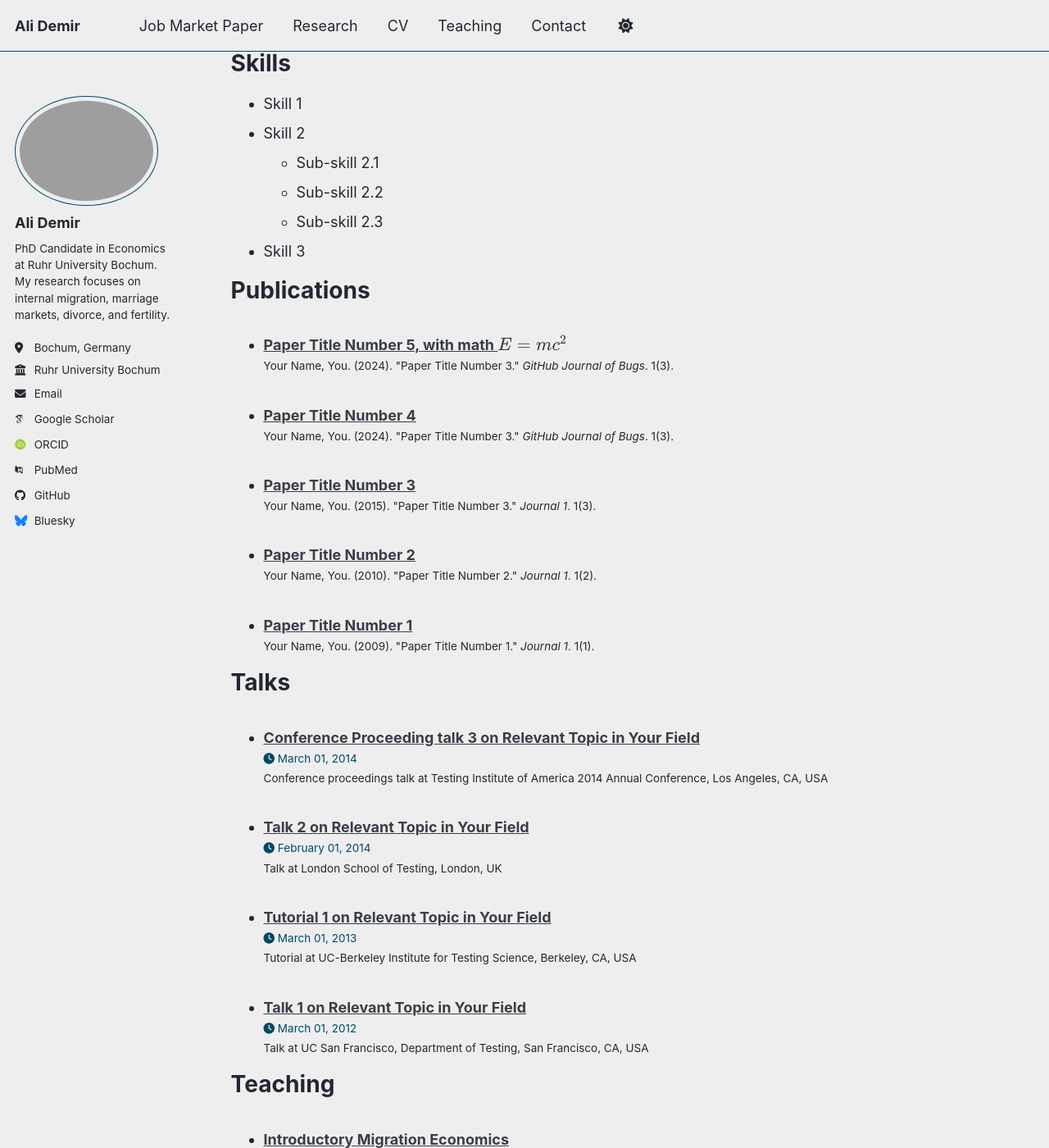
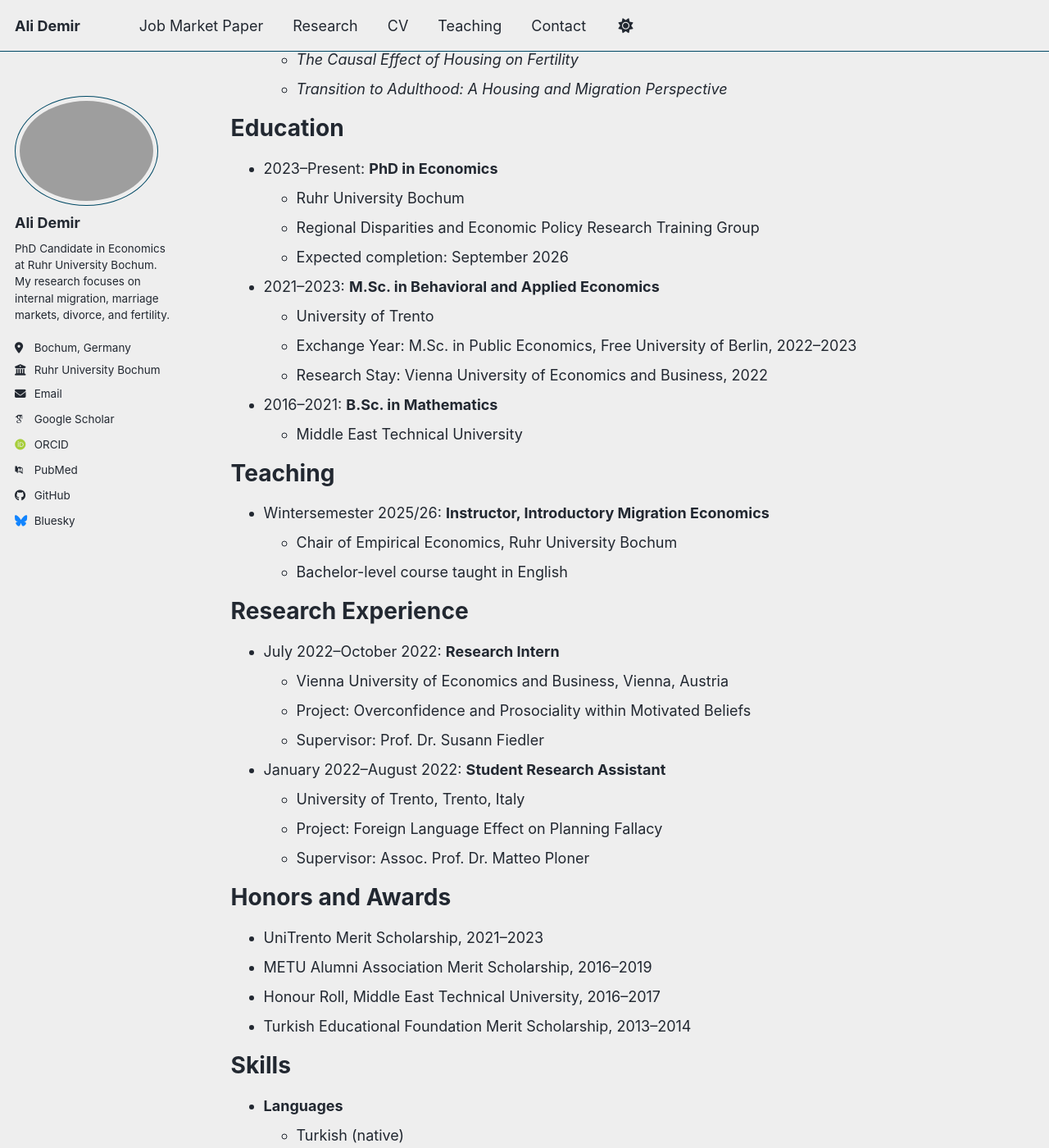
Before and after one commit to alidemir1995ad-alt/alidemir1995ad-alt.github.io, a Jekyll site: the page built from _pages/cv.md, in a window 1280 px wide and 1400 px high, scrolled down 742 px. Shown: the whole window at 82% size. Built offline with Jekyll 4.4.1, drawn with Linux system fonts in a browser that asks for light colours; some web fonts are replaced; a script bundle is joined from its source files by our own code; library files that are not in the unit come from our copies; some of the changed text lies outside the part shown.

Commit message:
Update cv.md

```diff
--- a/_pages/cv.md
+++ b/_pages/cv.md
@@ -9,56 +9,106 @@ redirect_from:
 
 {% include base_path %}
 
+You can download a PDF version of my CV [here](/files/CV_Ali_Demir.pdf).
+
+Contact
+======
+* Ali Demir
+* PhD Candidate in Economics, Ruhr University Bochum
+* Expected completion: September 2026
+* Email: [ali.demir-l1f@ruhr-uni-bochum.de](mailto:ali.demir-l1f@ruhr-uni-bochum.de)
+* Phone: +49 160 349 26 73
+
+Research Fields
+======
+* Applied Microeconomics
+* Migration Economics
+* Family Economics
+* Labor Economics
+
+Research
+======
+* **Job Market Paper**
+  * *German Internal Migration: A Marriage Market Perspective*
+
+* **Working Papers**
+  * *The Causal Effect of Housing on Fertility*
+  * *Transition to Adulthood: A Housing and Migration Perspective*
+
 Education
 ======
-* Ph.D in Version Control Theory, GitHub University, 2018 (expected)
-* M.S. in Jekyll, GitHub University, 2014
-* B.S. in GitHub, GitHub University, 2012
+* 2023--Present: **PhD in Economics**
+  * Ruhr University Bochum
+  * Regional Disparities and Economic Policy Research Training Group
+  * Expected completion: September 2026
 
-Work experience
+* 2021--2023: **M.Sc. in Behavioral and Applied Economics**
+  * University of Trento
+  * Exchange Year: M.Sc. in Public Economics, Free University of Berlin, 2022--2023
+  * Research Stay: Vienna University of Economics and Business, 2022
+
+* 2016--2021: **B.Sc. in Mathematics**
+  * Middle East Technical University
+
+Teaching
 ======
-* Spring 2024: Academic Pages Collaborator
-  * GitHub University
-  * Duties includes: Updates and improvements to template
-  * Supervisor: The Users
+* Wintersemester 2025/26: **Instructor, Introductory Migration Economics**
+  * Chair of Empirical Economics, Ruhr University Bochum
+  * Bachelor-level course taught in English
 
-* Fall 2015: Research Assistant
-  * GitHub University
-  * Duties included: Merging pull requests
-  * Supervisor: Professor Hub
+Research Experience
+======
+* July 2022--October 2022: **Research Intern**
+  * Vienna University of Economics and Business, Vienna, Austria
+  * Project: Overconfidence and Prosociality within Motivated Beliefs
+  * Supervisor: Prof. Dr. Susann Fiedler
 
-* Summer 2015: Research Assistant
-  * GitHub University
-  * Duties included: Tagging issues
-  * Supervisor: Professor Git
+* January 2022--August 2022: **Student Research Assistant**
+  * University of Trento, Trento, Italy
+  * Project: Foreign Language Effect on Planning Fallacy
+  * Supervisor: Assoc. Prof. Dr. Matteo Ploner
+
+Honors and Awards
+======
+* UniTrento Merit Scholarship, 2021--2023
+* METU Alumni Association Merit Scholarship, 2016--2019
+* Honour Roll, Middle East Technical University, 2016--2017
+* Turkish Educational Foundation Merit Scholarship, 2013--2014
 
 Skills
 ======
-* Skill 1
-* Skill 2
-  * Sub-skill 2.1
-  * Sub-skill 2.2
-  * Sub-skill 2.3
-* Skill 3
+* **Languages**
+  * Turkish (native)
+  * English (fluent)
+  * German (elementary)
 
-Publications
+* **Software**
+  * Stata
+  * R
+  * Python
+  * LaTeX
+  * oTree
+
+Professional Service and Other Experience
 ======
-  <ul>{% for post in site.publications reversed %}
-    {% include archive-single-cv.html %}
-  {% endfor %}</ul>
+* January 2022--Present: **Assistant Editor**
+  * behavioraleconomics.com
+  * United Kingdom, remote
 
-Talks
+References
 ======
-  <ul>{% for post in site.talks reversed %}
-    {% include archive-single-talk-cv.html  %}
-  {% endfor %}</ul>
+* **Prof. Dr. Thomas K. Bauer**
+  * Chair of Empirical Economics, Ruhr University Bochum, Bochum, Germany
+  * Email: [Thomas.Bauer@rub.de](mailto:Thomas.Bauer@rub.de)
 
-Teaching
-======
-  <ul>{% for post in site.teaching reversed %}
-    {% include archive-single-cv.html %}
-  {% endfor %}</ul>
+* **Prof. Dr. Arnaud Chevalier**
+  * Department of Economics, Royal Holloway University of London, London, UK
+  * Email: [arnaud.chevalier@rhul.ac.uk](mailto:arnaud.chevalier@rhul.ac.uk)
 
-Service and leadership
-======
-* Currently signed in to 43 different slack teams
+* **Prof. Dr. Susann Fiedler**
+  * Department of Strategy and Innovation, Institute for Cognition and Behavior, Wirtschaftsuniversität Wien, Vienna, Austria
+  * Email: [susann.fiedler@wu.ac.at](mailto:susann.fiedler@wu.ac.at)
+
+* **Prof. Dr. Matteo Ploner**
+  * Department of Economics and Management, University of Trento, Trento, Italy
+  * Email: [matteo.ploner@unitn.it](mailto:matteo.ploner@unitn.it)
```
